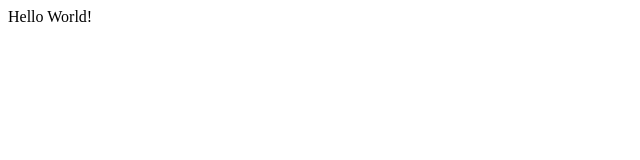
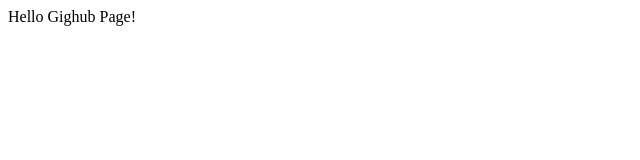
Before and after one commit to wt067531/wt067531.github.io, a plain HTML site: page index.html in a window 1280 px wide. Shown: the full height of the page, 0-640 px from the left. Drawn offline with Linux system fonts and the light colour scheme.

Commit message:
Update Index

```diff
--- a/index.html
+++ b/index.html
@@ -4,6 +4,6 @@
 		<title>Index Page</title>
 	</head>
 	<body>
-		<p>Hello World!</p>
+		<p>Hello Gighub Page!</p>
 	</body>
 </html>
```
